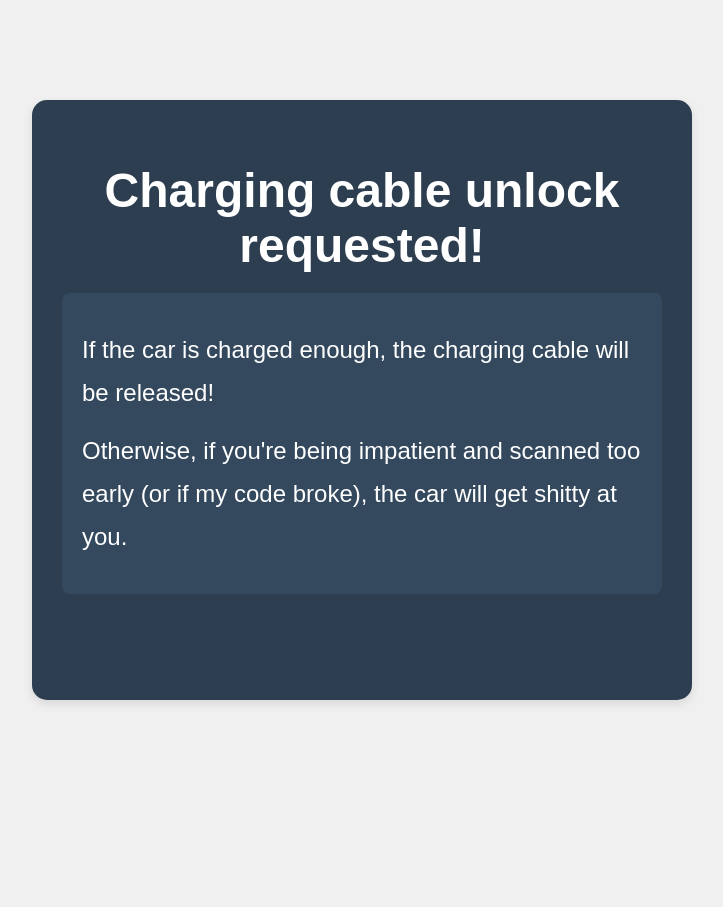
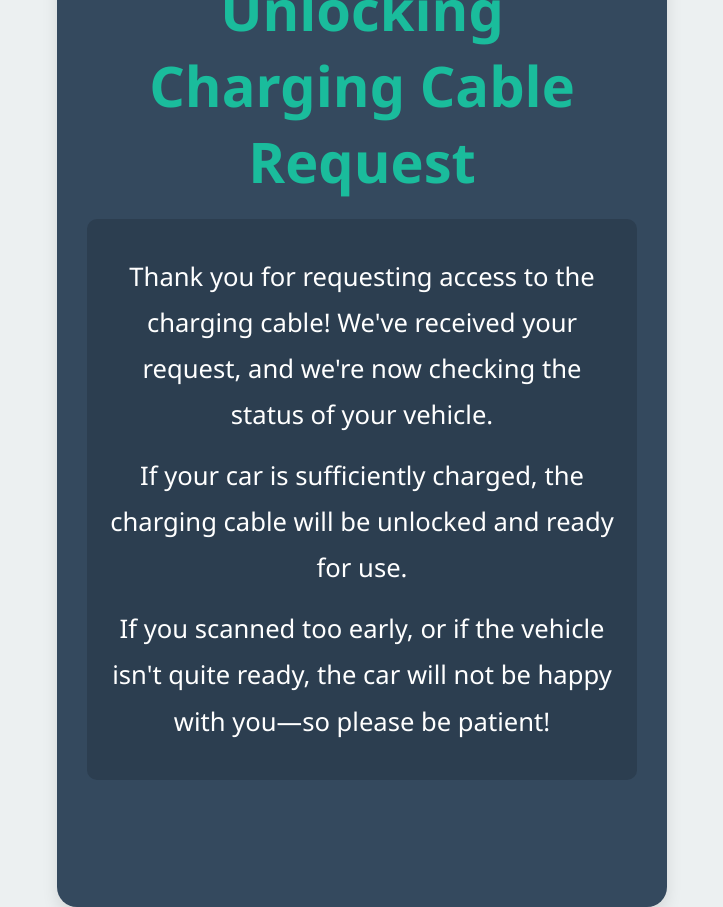
Before and after one commit to thatgrumguy/aurora-unlock, a plain HTML site: page index.html in a window 1280 px wide. Shown: the whole page, without its empty margins (278-1001 px from the left). Before the commit the page ends 800 px from the top, so only its background shows below. Drawn offline with Linux system fonts and the light colour scheme; no server answers.

Commit message:
Update index.html

```diff
--- a/index.html
+++ b/index.html
@@ -3,41 +3,43 @@
 <head>
   <title>Unlocking Cable Request Processing...</title>
   <style>
+    /* Modern font and layout */
     body {
-      font-family: 'Arial', sans-serif;
+      font-family: 'Segoe UI', Tahoma, Geneva, Verdana, sans-serif;
       margin: 0;
       padding: 0;
       display: flex;
       justify-content: center;
       align-items: center;
       height: 100vh;
-      background-color: #f0f0f0;
+      background-color: #ECF0F1;
+      color: #2C3E50;
     }
 
     .container {
       text-align: center;
-      padding: 30px;
-      background-color: #2C3E50;
-      border-radius: 15px;
+      padding: 40px 30px;
+      background-color: #34495E;
+      border-radius: 20px;
       color: white;
-      box-shadow: 0px 4px 10px rgba(0, 0, 0, 0.1);
+      box-shadow: 0 8px 16px rgba(0, 0, 0, 0.1);
       max-width: 90%;
-      width: 600px; /* Adjusted width for larger screens */
+      width: 550px;
     }
 
     h1 {
-      font-size: 3rem; /* Increased font size for better readability */
+      font-size: 3.5rem;
       margin-bottom: 20px;
+      color: #1ABC9C;
     }
 
     .message {
-      font-size: 1.5rem; /* Increased font size */
+      font-size: 1.6rem;
       line-height: 1.8;
       margin: 20px 0;
       padding: 20px;
-      background-color: #34495E;
-      border-radius: 8px;
-      text-align: left;
+      background-color: #2C3E50;
+      border-radius: 10px;
       font-weight: normal;
     }
 
@@ -46,8 +48,8 @@
     }
 
     .footer {
-      font-size: 1.5rem; /* Larger font for the countdown */
-      margin-top: 20px;
+      font-size: 1.5rem;
+      margin-top: 30px;
       color: #BDC3C7;
     }
 
@@ -62,21 +64,25 @@
       }
     }
 
-    /* Responsive styling for smaller screens */
+    /* Responsive styling */
     @media (max-width: 600px) {
+      .container {
+        padding: 30px;
+        width: 90%;
+      }
+
       h1 {
         font-size: 2.5rem;
       }
 
       .message {
-        font-size: 1.3rem;
+        font-size: 1.4rem;
       }
 
       .footer {
-        font-size: 1.3rem;
+        font-size: 1.4rem;
       }
     }
-
   </style>
   <script>
     let countdown = 15; // Countdown starting at 15 seconds
@@ -114,10 +120,11 @@
 </head>
 <body>
   <div class="container">
-    <h1>Charging cable unlock requested!</h1>
+    <h1>Unlocking Charging Cable Request</h1>
     <div class="message">
-      <p>If the car is charged enough, the charging cable will be released!</p>
-      <p>Otherwise, if you're being impatient and scanned too early (or if my code broke), the car will get shitty at you.</p>
+      <p>Thank you for requesting access to the charging cable! We've received your request, and we're now checking the status of your vehicle.</p>
+      <p>If your car is sufficiently charged, the charging cable will be unlocked and ready for use.</p>
+      <p>If you scanned too early, or if the vehicle isn't quite ready, the car will not be happy with you—so please be patient!</p>
     </div>
     <div class="footer">
       <p id="countdown" class="blinking">Checking battery status in 15 seconds...</p>
```
